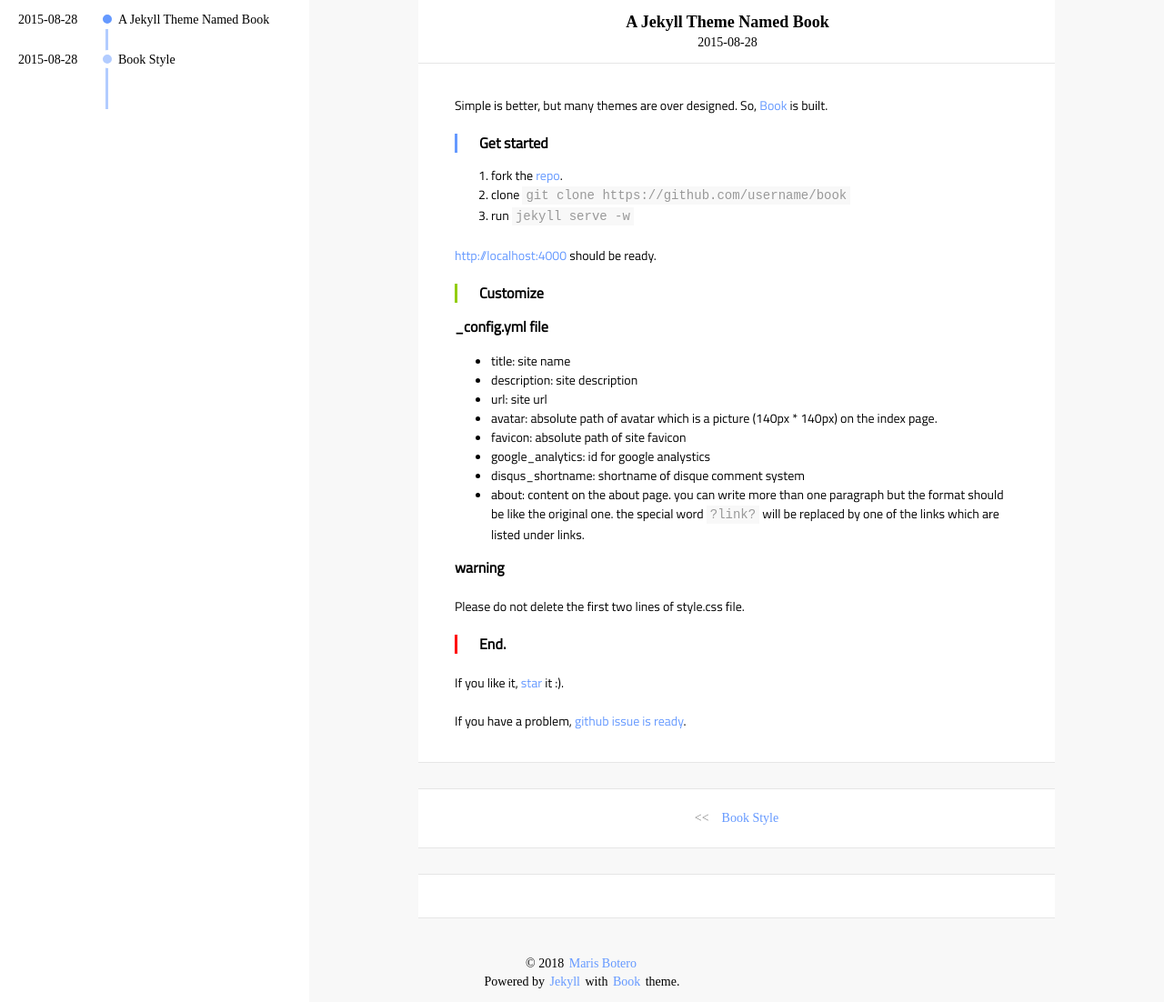
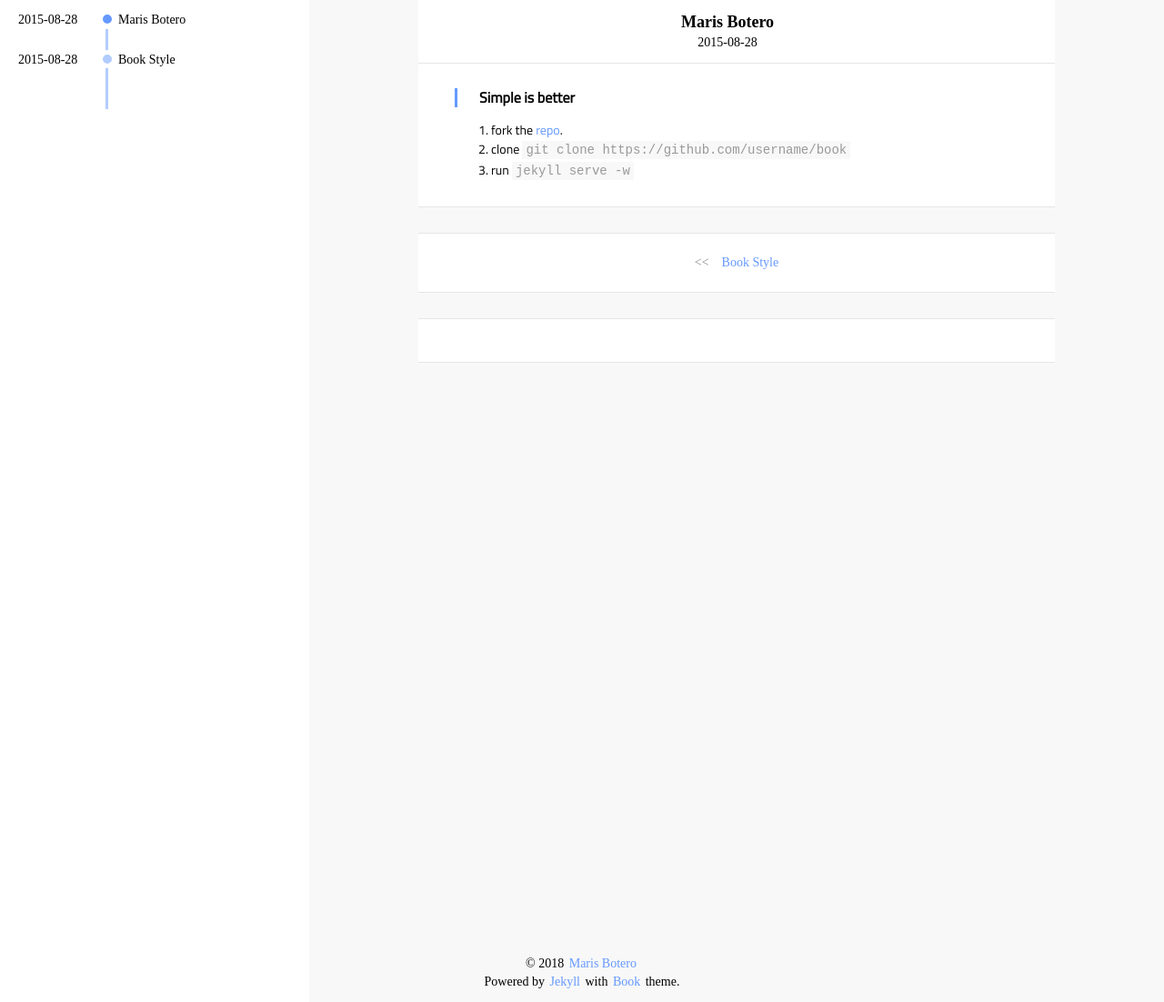
Before and after one commit to marisbotero/profile, a Jekyll site: the page built from _posts/2015-08-28-jekyll-theme-book.md, in a window 1280 px wide and 1102 px high. Shown: the whole window at 91% size. Built offline with Jekyll 4.4.1, drawn with Linux system fonts in a browser that asks for light colours; comment, search, counter and statistics services are not loaded.

Commit message:
modified about and post

```diff
--- a/_posts/2015-08-28-jekyll-theme-book.md
+++ b/_posts/2015-08-28-jekyll-theme-book.md
@@ -1,45 +1,14 @@
 ---
 layout: post
-title: A Jekyll Theme Named Book
+title: Maris Botero
 date: 2015-08-28
 tags: english
 category: blog
 ---
 
-Simple is better, but many themes are over designed. So, [Book](https://github.com/kkninjae/book) is built.
-
-Get started
+Simple is better
 -----------
 
 1.  fork the [repo](https://github.com/kkninjae/book/fork).
 2.  clone `git clone https://github.com/username/book`
 3.  run `jekyll serve -w`
-
-[http://localhost:4000](http://localhost:4000) should be ready.
-
-Customize
----------
-
-### _config.yml file
-
-* title: site name
-* description: site description
-* url: site url
-* avatar: absolute path of avatar which is a picture (140px * 140px) on the index page.
-* favicon: absolute path of site favicon
-* google_analytics: id for google analystics
-* disqus_shortname: shortname of disque comment system
-* about: content on the about page.
-  you can write more than one paragraph but the format should be like the original one.
-  the special word `?link?` will be replaced by one of the links which are listed under links.
-
-### warning
-
-Please do not delete the first two lines of style.css file.
-
-End.
-----
-
-If you like it, [star](https://github.com/kkninjae/book) it :).
-
-If you have a problem, [github issue is ready](https://github.com/kkninjae/book/issues).
```
Also changed, not shown: about.md (+2 -2 lines).
